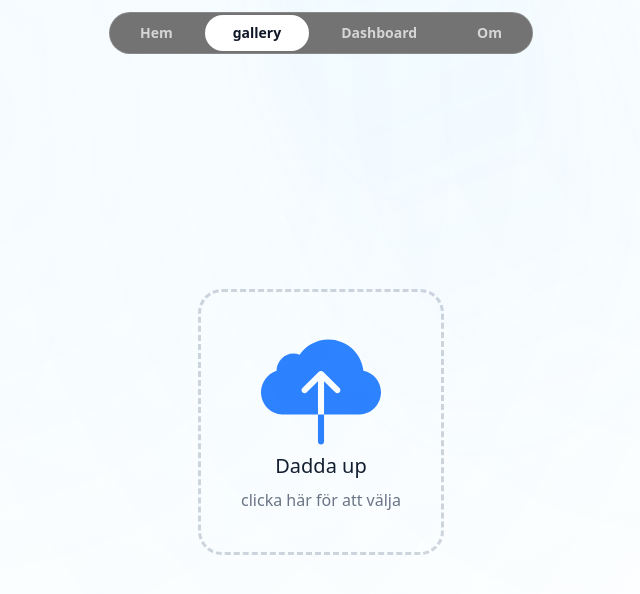
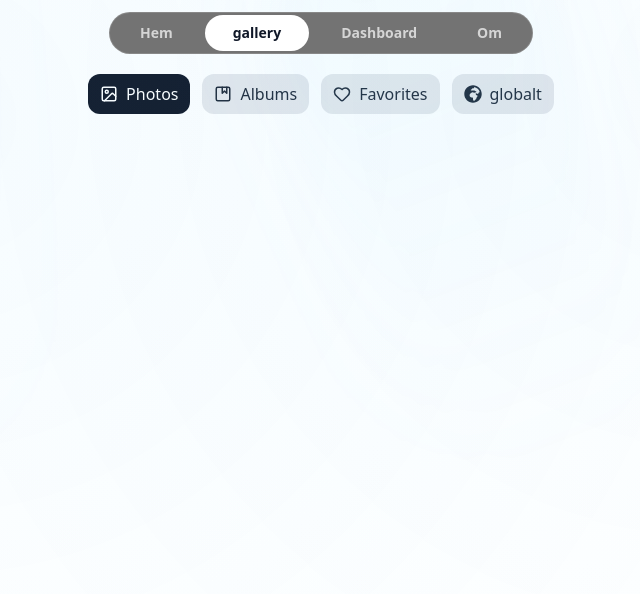
Before and after one commit to kikoDevv/pixel-scout, a Next.js app: page /gallery in a window 1280 px wide. Shown: the top 594 px of the page, without its empty margins (319-959 px from the left). Built offline with nearby package versions, Linux system fonts and the light colour scheme; no server answers; sample sign-in values are in the browser's storage.

Commit message:
Added tab bar for gallery catagories

```diff
--- a/app/gallery/page.tsx
+++ b/app/gallery/page.tsx
@@ -3,13 +3,15 @@ import { useEffect, useRef, useState } from "react";
 import { useRouter } from "next/navigation";
 import { auth } from "@/lib/firebase/firebaseConfig";
 import { onAuthStateChanged } from "firebase/auth";
-import { IoIosCloudUpload } from "react-icons/io";
+import { Image, Album, Heart, User } from "lucide-react";
+import { FaGlobeAfrica } from "react-icons/fa";
 
 export default function Gallery() {
   const router = useRouter();
   const fileInputRef = useRef<HTMLInputElement>(null);
   const [isLoading, setIsLoading] = useState(true);
   const [isAuthenticated, setIsAuthenticated] = useState(false);
+  const [activeTab, setActiveTab] = useState("photos");
 
   /*--------- Check if user is authenticated ----------*/
   useEffect(() => {
@@ -50,19 +52,56 @@ export default function Gallery() {
     return null;
   }
 
+  /*--------- if the gallery is empty ----------*/
+  // return (
+  //   <div className="h-[95vh] flex flex-col items-center justify-center px-4">
+  //     {/*--------- empty state message ----------*/}
+  //     <div className="mb-8 text-center">
+  //       <p className="text-2xl text-gray-600 font-light">Det finns inget att visa</p>
+  //       <p className="text-gray-500 mt-2">Lägga till din första bild</p>
+  //     </div>
+
+  //     {/*--------- file upload ----------*/}
+  //     <div className="text-center">
+  //       <input ref={fileInputRef} type="file" accept="image/*" onChange={handleFileSelect} className="hidden" />
+  //       <div
+  //         onClick={handleClick}
+  //         className="grid place-items-center p-10 text-center border-3 border-dashed border-gray-300 rounded-3xl cursor-pointer hover:border-gray-400 transition-colors">
+  //         <IoIosCloudUpload className="size-30 text-blue-500" />
+  //         <p className="text-xl text-gray-900">Dadda up</p>
+  //         <p className="text-gray-500 mt-2">clicka här för att välja</p>
+  //       </div>
+  //     </div>
+  //   </div>
+  // );
+
+  /*--------- if gallery is not empty ----------*/
+  const filterButtons = [
+    { id: "photos", label: "Photos", icon: Image },
+    { id: "albums", label: "Albums", icon: Album },
+    { id: "favorites", label: "Favorites", icon: Heart },
+    { id: "globalt", label: "globalt", icon: FaGlobeAfrica },
+  ];
+
   return (
-    <div className="h-[95vh] flex items-center justify-center">
-      {/*--------- file upload ----------*/}
-      <div className="text-center">
-        <input ref={fileInputRef} type="file" accept="image/*" onChange={handleFileSelect} className="hidden" />
-        <div
-          onClick={handleClick}
-          className="grid place-items-center p-10 text-center border-3 border-dashed border-gray-300 rounded-3xl cursor-pointer hover:border-gray-400 transition-colors">
-          <IoIosCloudUpload className="size-30 text-blue-500" />
-          <p className="text-xl text-gray-900">Dadda up</p>
-          <p className="text-gray-500 mt-2">clicka här för att välja</p>
-        </div>
-      </div>
+    <div className="mt-8 px-4 place-self-center">
+      <section className="flex gap-3 flex-wrap">
+        {filterButtons.map((btn) => {
+          const Icon = btn.icon;
+          const isActive = activeTab === btn.id;
+          return (
+            <button
+              key={btn.id}
+              onClick={() => setActiveTab(btn.id)}
+              className={`flex items-center gap-2 px-3 py-2 rounded-xl font-medium transition-all duration-200 cursor-pointer ${
+                isActive ? "bg-gray-900 text-white" : "bg-gray-200 text-gray-800 hover:bg-gray-300"
+              }`}>
+              <Icon size={18} />
+              {btn.label}
+            </button>
+          );
+        })}
+      </section>
     </div>
   );
 }
```
